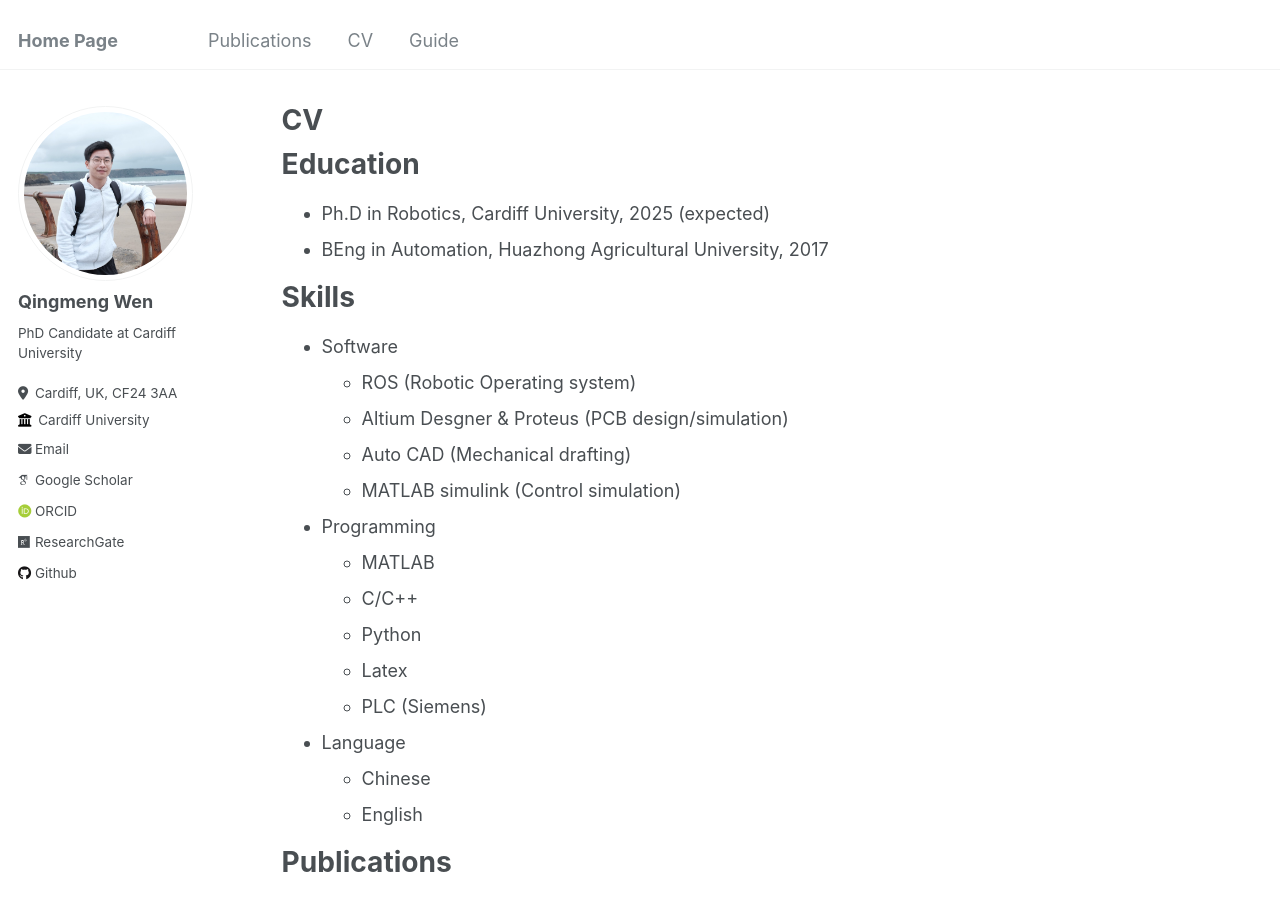
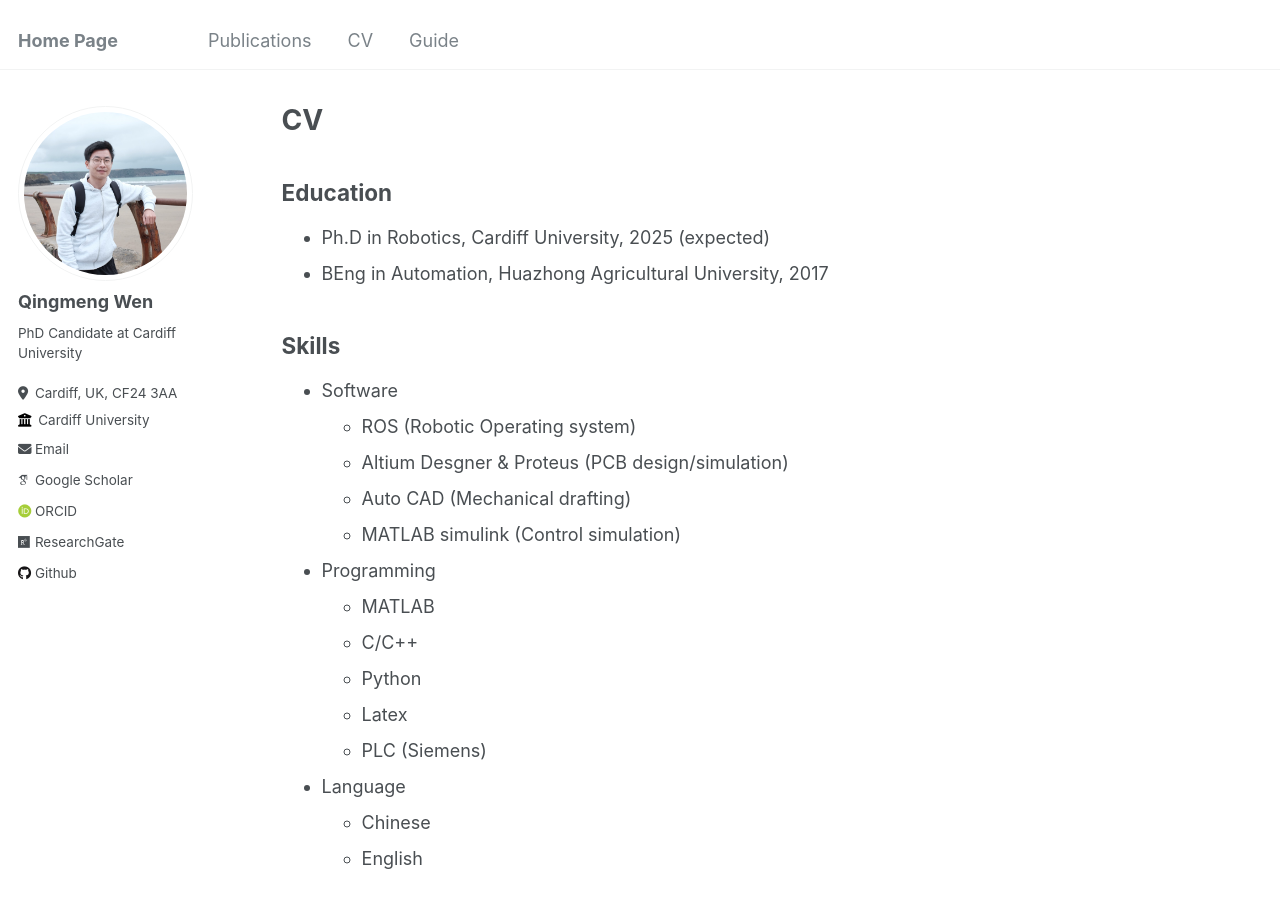
Before and after one commit to weiqimeng1/Qingmeng-Wen, a Jekyll site: the page built from _pages/cv.md, in a window 1280 px wide and 900 px high. Built offline with Jekyll 4.4.1, drawn with Linux system fonts in a browser that asks for light colours; some web fonts are replaced.

Commit message:
Update cv.md

```diff
--- a/_pages/cv.md
+++ b/_pages/cv.md
@@ -9,8 +9,7 @@ redirect_from:
 
 {% include base_path %}
 
-Education
-======
+## Education
 * Ph.D in Robotics, Cardiff University, 2025 (expected)
 <!-- * M.S. in Jekyll, GitHub University, 2014 -->
 * BEng in Automation, Huazhong Agricultural University, 2017
@@ -32,8 +31,7 @@ Education
   * Duties included: Tagging issues
   * Supervisor: Professor Git -->
 
-Skills
-======
+## Skills
 * Software
   * ROS (Robotic Operating system)
   * Altium Desgner & Proteus (PCB design/simulation)
@@ -49,8 +47,7 @@ Skills
   * Chinese
   * English
 
-Publications
-======
+## Publications
   <ul>{% for post in site.publications reversed %}
     {% include archive-single-cv.html %}
   {% endfor %}</ul>
```
Also changed, not shown: other parts of _pages/cv.md (+1 -1 lines).
